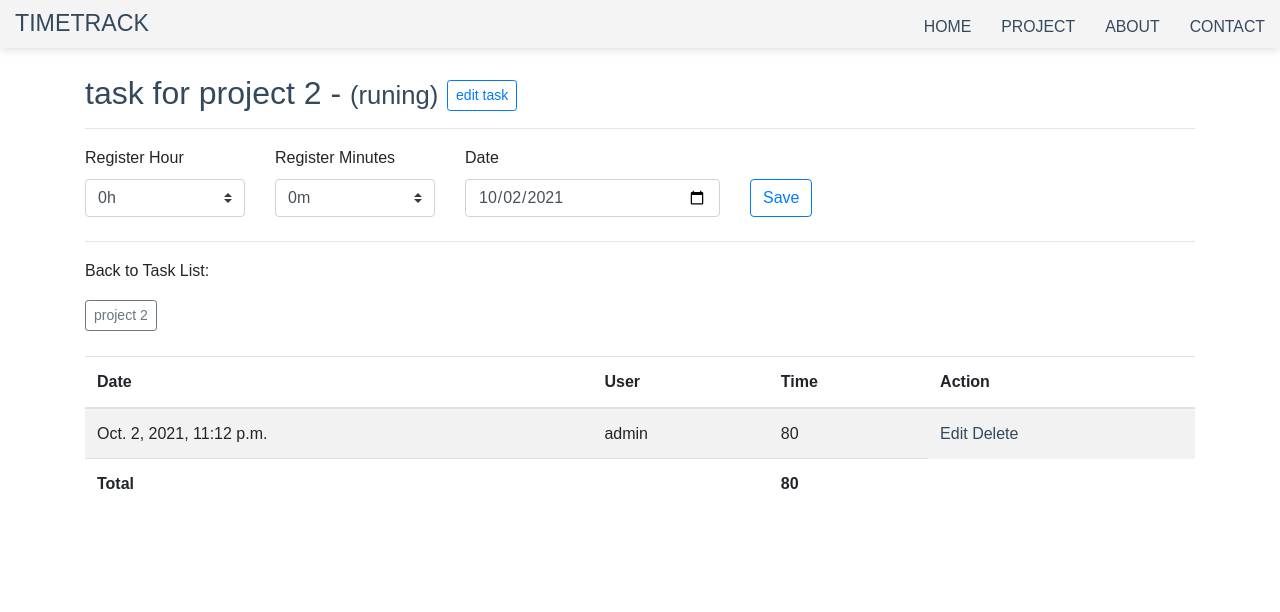
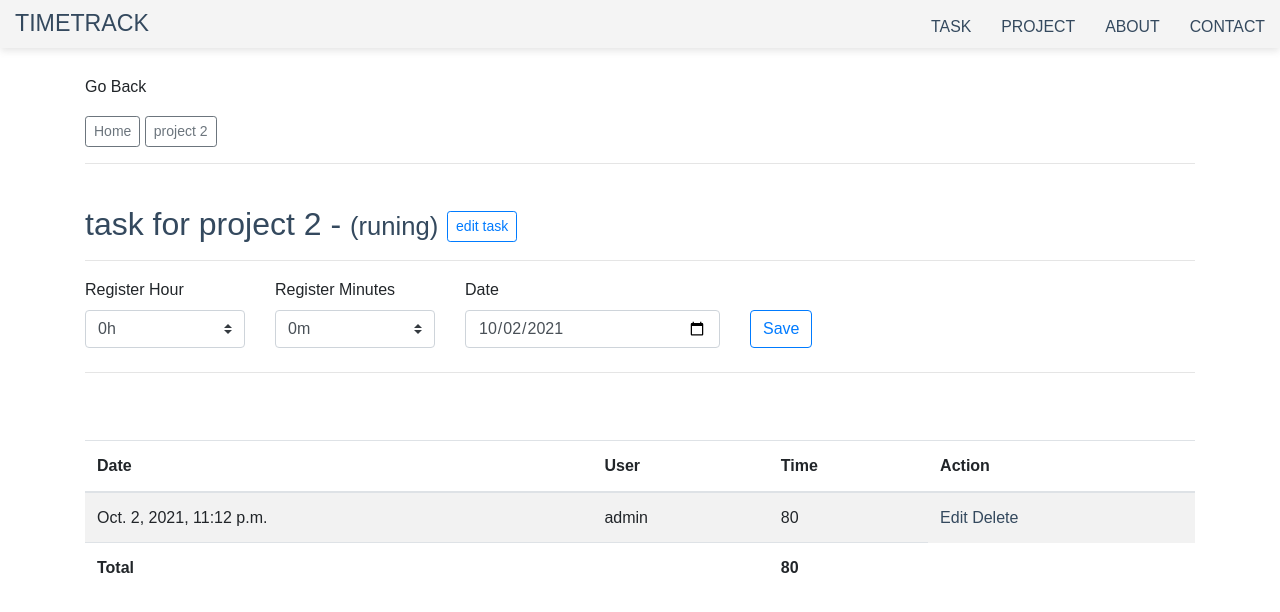
Before and after one commit to baloram-roy/tracking_app, a Django app: page /project/6/10/ in a window 1280 px wide. Shown: the top 612 px of the page. Run offline with Django 3.2, Linux system fonts and the light colour scheme; data comes from the database, SQL or seed files in the repository; both versions use the stored data as it was after the commit; some libraries are stand-ins or nearby versions.

Commit message:
link button add and ui update

```diff
--- a/project/templates/project/home.html
+++ b/project/templates/project/home.html
@@ -21,7 +21,7 @@
     <header class="header">
       <h1 class="logo"><a href="">TimeTrack</a></h1>
       <ul class="main-nav">
-        <li><a href="{% url 'home' %}">Home</a></li>
+        <li><a href="{% url 'home' %}">Task</a></li>
         <li><a href="{% url 'project_list' %}">Project</a></li>
         <li><a href="#">About</a></li>
         <li><a href="#">Contact</a></li>
--- a/project/templates/project/task_detail.html
+++ b/project/templates/project/task_detail.html
@@ -4,6 +4,22 @@
 <br />
 {%block content%}
 <br />
+
+<p>Go Back</p>
+<a
+  class="btn btn-outline-secondary btn-sm"
+  href="{% url 'home' %}"
+  >Home
+</a>
+<a
+  class="btn btn-outline-secondary btn-sm"
+  href="{% url 'project_detail' project.id %}"
+  >{{task.project.title}}
+</a>
+
+<br>
+<hr>
+<br>
 <h2>
   {{ task.name }} -
   <small>({{ task.status }})</small>
@@ -59,12 +75,7 @@
 {% endif %}
 
 <hr />
-<p>Back to Task List:</p>
-<a
-  class="btn btn-outline-secondary btn-sm"
-  href="{% url 'project_detail' project.id %}"
-  >{{task.project.title}}
-</a>
+
 <br />
 <!-- entry log table start from here -->
 <br />
--- a/project/views.py
+++ b/project/views.py
@@ -20,14 +20,12 @@ def home(request):
     task = Task.objects.all()
     project = Project.objects.all()
     entry = Entry.objects.all()
+
     list = []
-
-
     for i in range(0, 7):
         time = (datetime.today() + timedelta(i))
         list.append(time)
 
-    print(list)
     context = {
         'tasks': task,
         'entrys':entry,
```
Also changed, not shown: project/templates/project/project_details.html (+8 -1 lines), db.sqlite3.
